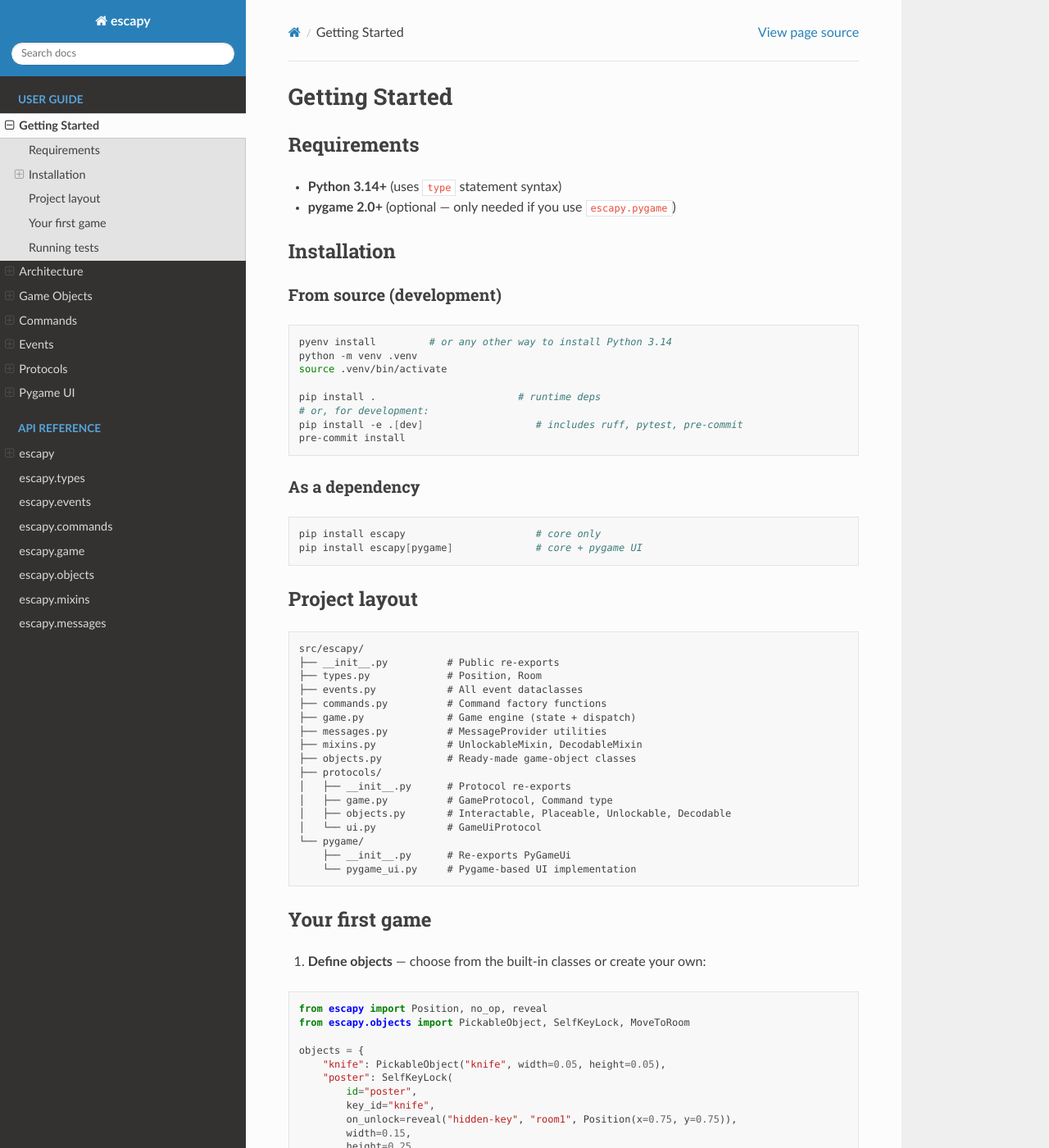
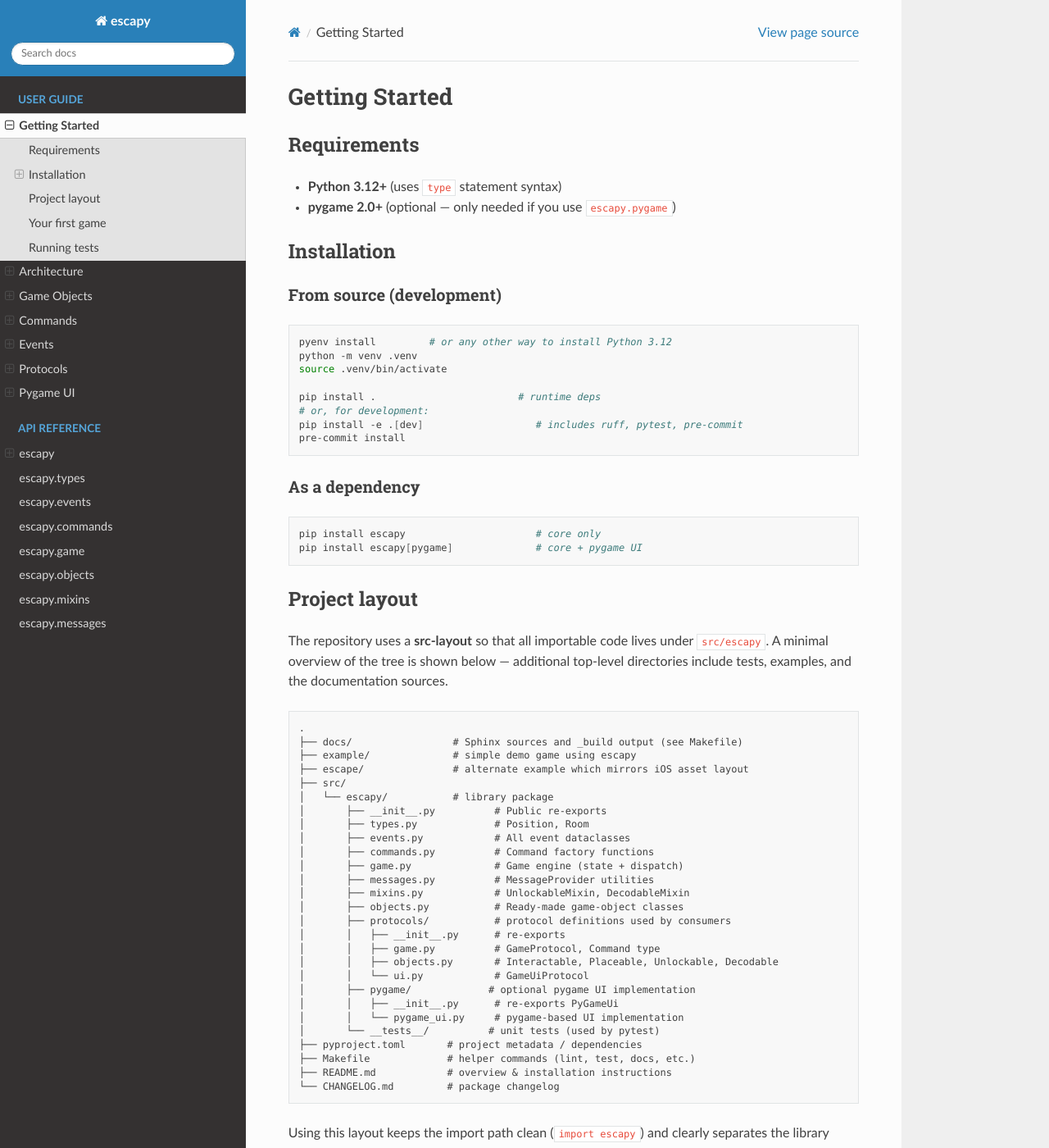
Before and after one commit to teozec/escapy, a Sphinx documentation site: the page built from docs/getting-started.md, in a window 1280 px wide and 1400 px high. Shown: the whole window at 82% size. Built offline with Sphinx 7.4.7 and the Read the Docs theme 3.1.0, drawn with Linux system fonts in a browser that asks for light colours; some of the changed text lies outside the part shown.

Commit message:
chore: minor tweaks

````diff
--- a/docs/getting-started.md
+++ b/docs/getting-started.md
@@ -2,7 +2,7 @@
 
 ## Requirements
 
-- **Python 3.14+** (uses `type` statement syntax)
+- **Python 3.12+** (uses `type` statement syntax)
 - **pygame 2.0+** (optional — only needed if you use `escapy.pygame`)
 
 ## Installation
@@ -10,7 +10,7 @@
 ### From source (development)
 
 ```bash
-pyenv install         # or any other way to install Python 3.14
+pyenv install         # or any other way to install Python 3.12
 python -m venv .venv
 source .venv/bin/activate
 
@@ -29,32 +29,47 @@ pip install escapy[pygame]              # core + pygame UI
 
 ## Project layout
 
+The repository uses a **src-layout** so that all importable code lives under `src/escapy`. A minimal overview of the tree is shown below — additional top‑level directories include tests, examples, and the documentation sources.
+
 ```
-src/escapy/
-├── __init__.py          # Public re-exports
-├── types.py             # Position, Room
-├── events.py            # All event dataclasses
-├── commands.py          # Command factory functions
-├── game.py              # Game engine (state + dispatch)
-├── messages.py          # MessageProvider utilities
-├── mixins.py            # UnlockableMixin, DecodableMixin
-├── objects.py           # Ready-made game-object classes
-├── protocols/
-│   ├── __init__.py      # Protocol re-exports
-│   ├── game.py          # GameProtocol, Command type
-│   ├── objects.py       # Interactable, Placeable, Unlockable, Decodable
-│   └── ui.py            # GameUiProtocol
-└── pygame/
-    ├── __init__.py      # Re-exports PyGameUi
-    └── pygame_ui.py     # Pygame-based UI implementation
+.
+├── docs/                 # Sphinx sources and _build output (see Makefile)
+├── example/              # simple demo game using escapy
+├── escape/               # alternate example which mirrors iOS asset layout
+├── src/
+│   └── escapy/           # library package
+│       ├── __init__.py          # Public re‑exports
+│       ├── types.py             # Position, Room
+│       ├── events.py            # All event dataclasses
+│       ├── commands.py          # Command factory functions
+│       ├── game.py              # Game engine (state + dispatch)
+│       ├── messages.py          # MessageProvider utilities
+│       ├── mixins.py            # UnlockableMixin, DecodableMixin
+│       ├── objects.py           # Ready‑made game‑object classes
+│       ├── protocols/           # protocol definitions used by consumers
+│       │   ├── __init__.py      # re‑exports
+│       │   ├── game.py          # GameProtocol, Command type
+│       │   ├── objects.py       # Interactable, Placeable, Unlockable, Decodable
+│       │   └── ui.py            # GameUiProtocol
+│       ├── pygame/             # optional pygame UI implementation
+│       │   ├── __init__.py      # re‑exports PyGameUi
+│       │   └── pygame_ui.py     # pygame‑based UI implementation
+│       └── __tests__/          # unit tests (used by pytest)
+├── pyproject.toml       # project metadata / dependencies
+├── Makefile             # helper commands (lint, test, docs, etc.)
+├── README.md            # overview & installation instructions
+└── CHANGELOG.md         # package changelog
 ```
+
+Using this layout keeps the import path clean (`import escapy`) and clearly separates the library source from ancillary files such as examples and documentation.
 
 ## Your first game
 
 1. **Define objects** — choose from the built-in classes or create your own:
 
 ```python
-from escapy import Position, no_op, reveal
+from escapy.types import Position
+from escapy.commands import no_op, reveal
 from escapy.objects import PickableObject, SelfKeyLock, MoveToRoom
 
 objects = {
--- a/pyproject.toml
+++ b/pyproject.toml
@@ -17,7 +17,7 @@ classifiers = [
     "Programming Language :: Python :: 3",
     "Programming Language :: Python :: 3.12",
     "Programming Language :: Python :: 3.13",
-    "Programming Language :: Python :: 3.14",
+    "Programming Language :: Python :: 3.12",
     "Topic :: Games/Entertainment :: Puzzle Games",
     "Topic :: Software Development :: Libraries :: Python Modules",
     "Typing :: Typed",
````
Also changed, not shown: other parts of docs/getting-started.md (+1 -1 lines), README.md (+5 -3 lines), docs/events.md (+1 -1 lines), docs/game-objects.md (+7 -0 lines), docs/pygame-ui.md (+2 -2 lines), 4 other files.
